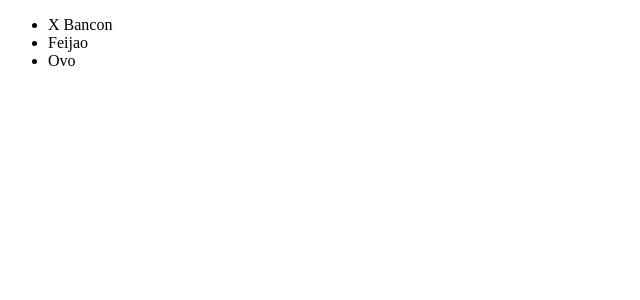
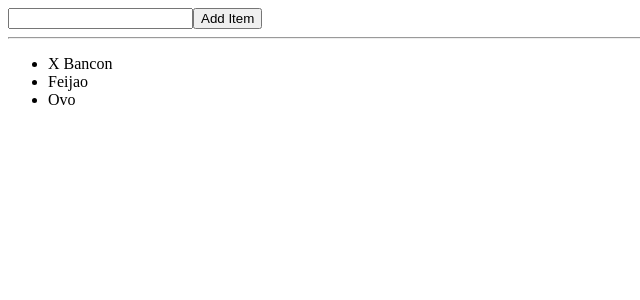
Before and after one commit to Brunocs1991/udemy_angular_basico_avancado, an Angular app in the folder primeiro_app/: page / in a window 1280 px wide. Shown: the top 300 px of the page, without its empty margins (0-640 px from the left). Built offline with nearby package versions, Linux system fonts and the light colour scheme.

Commit message:
comunicação entre itens com service

```diff
--- a/primeiro_app/src/app/app.component.html
+++ b/primeiro_app/src/app/app.component.html
@@ -1,2 +1,4 @@
+<app-food-add></app-food-add>
+<hr />
 <app-food-list></app-food-list>
 <router-outlet></router-outlet>
--- a/primeiro_app/src/app/services/food-list.service.ts
+++ b/primeiro_app/src/app/services/food-list.service.ts
@@ -7,7 +7,11 @@ export class FoodListService {
   private list: Array<string> = ['X Bancon', 'Feijao', 'Ovo'];
   constructor() {}
 
-  public foodList() {
+  public foodList(): Array<string> {
     return this.list;
   }
+
+  public foodListAdd(value: string): number {
+    return this.list.push(value);
+  }
 }
--- /dev/null
+++ b/primeiro_app/src/app/shared/food-add/food-add.component.html
@@ -0,0 +1,2 @@
+<input type="text" #inputValue />
+<button (click)="listAddItem(inputValue.value)">Add Item</button>
--- /dev/null
+++ b/primeiro_app/src/app/shared/food-add/food-add.component.ts
@@ -0,0 +1,17 @@
+import { FoodListService } from './../../services/food-list.service';
+import { Component, OnInit } from '@angular/core';
+
+@Component({
+  selector: 'app-food-add',
+  templateUrl: './food-add.component.html',
+  styleUrls: ['./food-add.component.scss'],
+})
+export class FoodAddComponent implements OnInit {
+  constructor(private readonly foodListService: FoodListService) {}
+
+  ngOnInit(): void {}
+
+  public listAddItem(value: string): number {
+    return this.foodListService.foodListAdd(value);
+  }
+}
--- a/primeiro_app/src/app/shared/shared.module.ts
+++ b/primeiro_app/src/app/shared/shared.module.ts
@@ -4,6 +4,7 @@ import { NewComponentComponent } from './new-component/new-component.component';
 import { InputComponent } from './input/input.component';
 import { OutputComponent } from './output/output.component';
 import { FoodListComponent } from './food-list/food-list.component';
+import { FoodAddComponent } from './food-add/food-add.component';
 
 @NgModule({
   declarations: [
@@ -11,6 +12,7 @@ import { FoodListComponent } from './food-list/food-list.component';
     InputComponent,
     OutputComponent,
     FoodListComponent,
+    FoodAddComponent,
   ],
   imports: [CommonModule],
   exports: [
@@ -18,6 +20,7 @@ import { FoodListComponent } from './food-list/food-list.component';
     InputComponent,
     OutputComponent,
     FoodListComponent,
+    FoodAddComponent,
   ],
 })
 export class SharedModule {}
```
Also changed, not shown: primeiro_app/src/app/shared/food-add/food-add.component.scss (added), 1 other file (tests, documents, lock files or other folders).
